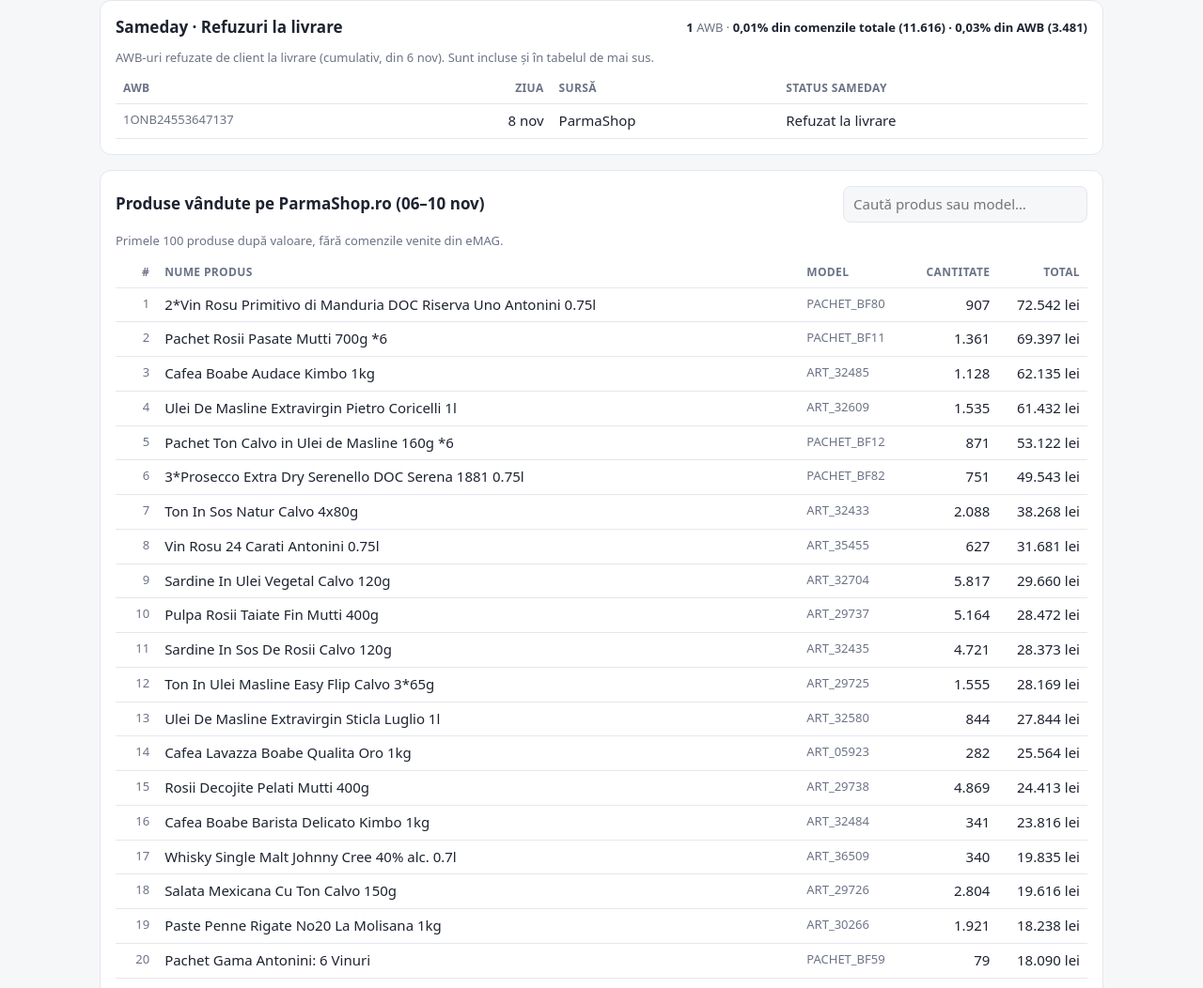
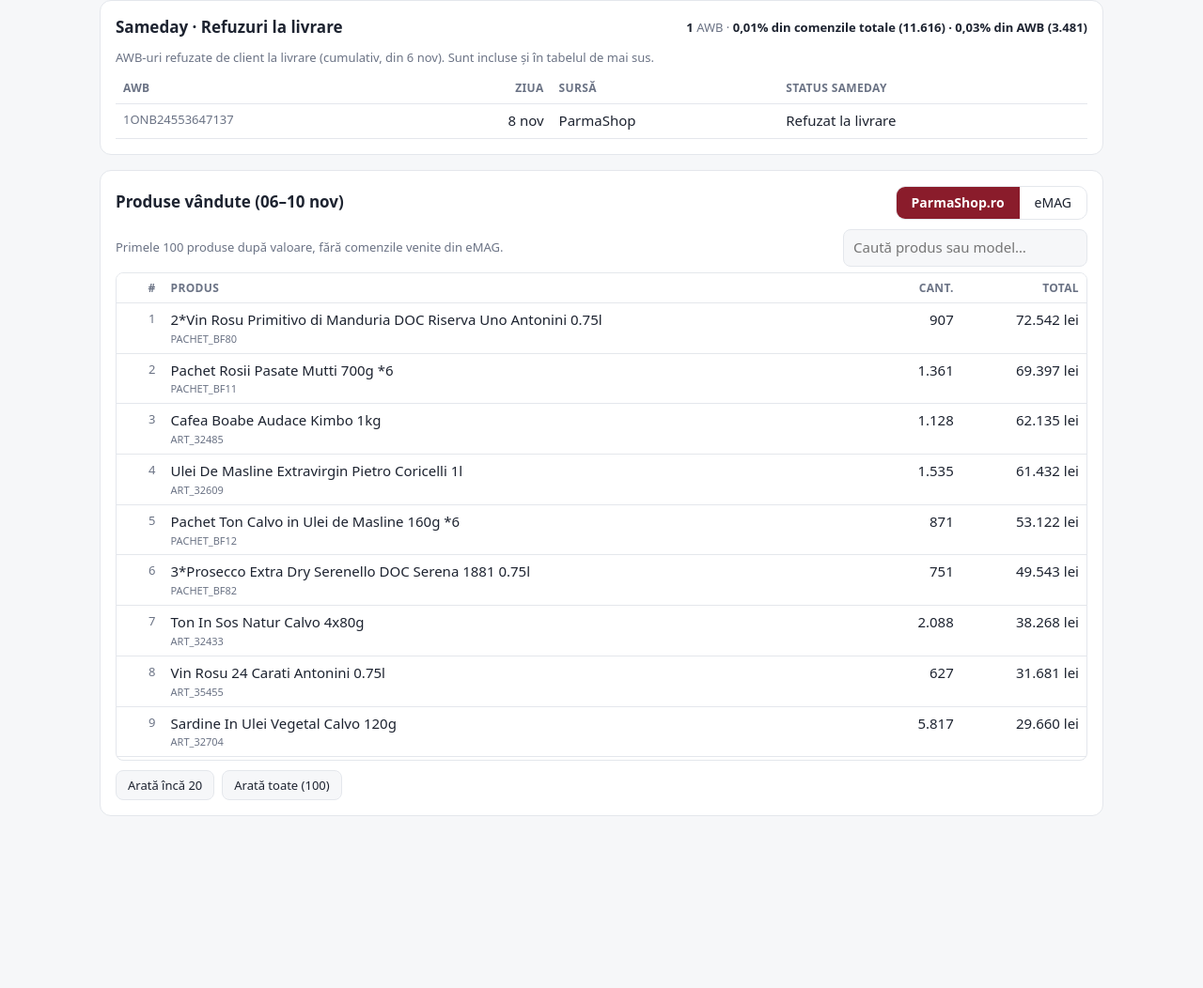
Before and after one commit to Geanta1/bf-drinks, a plain HTML site: page rapoarte/index.html in a window 1280 px wide. Shown: the part 1572-2624 px from the top of the page at 94% size. After the commit the page ends 2497 px from the top, so only its background shows below. Drawn offline with Linux system fonts and the light colour scheme.

Commit message:
Produse: tab-uri ParmaShop/eMAG, top 10 + Arata mai multe

```diff
--- a/rapoarte/index.html
+++ b/rapoarte/index.html
@@ -49,6 +49,16 @@ h3.sec{font-size:19px;margin:28px 0 12px;display:flex;align-items:baseline;gap:1
 .cur{display:inline-flex;margin-left:10px;border:1px solid var(--line);border-radius:8px;overflow:hidden;vertical-align:middle}.cur button{border:0;background:var(--card);color:var(--muted);font:600 12px system-ui,sans-serif;padding:4px 10px;cursor:pointer}.cur button.on{background:var(--acc);color:#fff}
 details summary{cursor:pointer;color:var(--muted);font-size:13px;margin-top:10px}
 @media (max-width:760px){.kpis{grid-template-columns:repeat(2,1fr)}.kpi .v{font-size:20px}.chart,.days{gap:12px}.bw .v{font-size:10.5px}td.m{white-space:normal}}
+.ptabs{display:inline-flex;border:1px solid var(--line);border-radius:10px;overflow:hidden}
+.ptabs button{border:0;background:transparent;color:var(--ink);font:inherit;font-size:14px;padding:7px 16px;cursor:pointer}
+.ptabs button.on{background:var(--acc);color:#fff;font-weight:600}
+.plist{max-height:520px;overflow:auto;border:1px solid var(--line);border-radius:8px}
+.plist thead th{position:sticky;top:0;background:var(--card);z-index:1}
+.plist tr:last-child td{border-bottom:0}
+.plist .mdl{font-size:11px;color:var(--muted);margin-top:1px}
+.pmore{display:flex;gap:8px;flex-wrap:wrap;margin-top:10px}
+.pmore:empty{display:none}
+.pmore button{border:1px solid var(--line);background:var(--bg);color:var(--ink);font:inherit;font-size:13px;padding:6px 12px;border-radius:8px;cursor:pointer}
 </style>
 </head>
 <body>
@@ -92,27 +102,27 @@ details summary{cursor:pointer;color:var(--muted);font-size:13px;margin-top:10px
   <div class="upd" style="margin-bottom:8px">AWB-uri refuzate de client la livrare (cumulativ, din 6 nov). Sunt incluse și în tabelul de mai sus.</div>
   <div class="scroll"><table><thead><tr><th>AWB</th><th class="n">Ziua</th><th>Sursă</th><th>Status Sameday</th></tr></thead><tbody></tbody></table></div>
 </section>
-<section class="card" id="prodps">
+<section class="card" id="prod">
   <div class="tools">
-    <h2 style="margin:0">Produse vândute pe ParmaShop.ro (06–10 nov)</h2>
-    <input type="search" id="psq" placeholder="Caută produs sau model…">
+    <h2 style="margin:0">Produse vândute (06–10 nov)</h2>
+    <div class="ptabs"><button data-p="ps" class="on">ParmaShop.ro</button><button data-p="em">eMAG</button></div>
   </div>
-  <div class="upd" id="pspinfo" style="margin-bottom:8px"></div>
-  <div class="scroll"><table>
-    <thead id="psth"><tr><th data-k="r" class="n">#</th><th data-k="0">Nume produs</th><th data-k="1">Model</th><th data-k="2" class="n">Cantitate</th><th data-k="3" class="n">Total</th></tr></thead>
-    <tbody id="pspt"></tbody>
-  </table></div>
-</section>
-<section class="card" id="emag">
-  <div class="tools">
-    <h2 style="margin:0">Produse vândute pe eMAG (06–10 nov)</h2>
-    <input type="search" id="emq" placeholder="Caută produs sau model…">
+  <div id="prodps">
+    <div class="tools" style="margin-bottom:6px"><div class="upd" id="pspinfo"></div><input type="search" id="psq" placeholder="Caută produs sau model…"></div>
+    <div class="plist"><table>
+      <thead id="psth"><tr><th data-k="r" class="n">#</th><th data-k="0">Produs</th><th data-k="2" class="n">Cant.</th><th data-k="3" class="n">Total</th></tr></thead>
+      <tbody id="pspt"></tbody>
+    </table></div>
+    <div class="pmore" id="psmore"></div>
   </div>
-  <div class="upd" id="empinfo" style="margin-bottom:8px"></div>
-  <div class="scroll"><table>
-    <thead id="emth"><tr><th data-k="r" class="n">#</th><th data-k="0">Nume produs</th><th data-k="1">Model</th><th data-k="2" class="n">Cantitate</th><th data-k="3" class="n">Total</th></tr></thead>
-    <tbody id="empt"></tbody>
-  </table></div>
+  <div id="emag" style="display:none">
+    <div class="tools" style="margin-bottom:6px"><div class="upd" id="empinfo"></div><input type="search" id="emq" placeholder="Caută produs sau model…"></div>
+    <div class="plist"><table>
+      <thead id="emth"><tr><th data-k="r" class="n">#</th><th data-k="0">Produs</th><th data-k="2" class="n">Cant.</th><th data-k="3" class="n">Total</th></tr></thead>
+      <tbody id="empt"></tbody>
+    </table></div>
+    <div class="pmore" id="emmore"></div>
+  </div>
 </section>
 </div>
 <script>
@@ -176,12 +186,16 @@ function renderP(x){
   const b=B[x],D=b.D;if(!D)return;const q=$(x+'q').value.trim().toLowerCase();
   let rows=D.p.map((r,i)=>({r:i+1,d:r})).filter(o=>!q||(o.d[0]+' '+o.d[1]).toLowerCase().includes(q));
   rows.sort((a,c)=>{const p=b.k==='r'?a.r:a.d[b.k],y=b.k==='r'?c.r:c.d[b.k];return (typeof p==='string'?p.localeCompare(y,'ro'):p-y)*b.dir;});
-  $(x+'pt').innerHTML=rows.map(o=>`<tr><td class="n m">${o.r}</td><td>${esc(o.d[0])}</td><td class="m">${esc(o.d[1])}</td><td class="n">${int(o.d[2])}</td><td class="n">${lei(o.d[3])}</td></tr>`).join('')||'<tr><td colspan="5" class="m">Niciun produs găsit.</td></tr>';
+  const all=rows.length;const lim=q?all:(b.lim||10);
+  $(x+'pt').innerHTML=rows.slice(0,lim).map(o=>`<tr><td class="n m">${o.r}</td><td>${esc(o.d[0])}<div class="mdl">${esc(o.d[1])}</div></td><td class="n">${int(o.d[2])}</td><td class="n">${lei(o.d[3])}</td></tr>`).join('')||'<tr><td colspan="4" class="m">Niciun produs găsit.</td></tr>';
+  $(x+'more').innerHTML=lim<all?`<button data-a="more">Arată încă ${Math.min(20,all-lim)}</button><button data-a="all">Arată toate (${all})</button>`:(!q&&all>10?'<button data-a="less">Arată doar primele 10</button>':'');
 }
 ['ps','em'].forEach(x=>{
   document.querySelectorAll('#'+x+'th th[data-k]').forEach(th=>th.onclick=()=>{const b=B[x];const k=th.dataset.k==='r'?'r':+th.dataset.k;b.dir=(k===b.k)?-b.dir:(typeof k==='number'&&k<2?1:-1);b.k=k;renderP(x);});
   $(x+'q').oninput=()=>renderP(x);
+  $(x+'more').onclick=ev=>{const a=ev.target.dataset.a;if(!a)return;const b=B[x];b.lim=a==='more'?(b.lim||10)+20:(a==='all'?1e9:10);renderP(x);};
 });
+document.querySelectorAll('.ptabs button').forEach(b=>b.onclick=()=>{document.querySelectorAll('.ptabs button').forEach(z=>z.classList.toggle('on',z===b));$('prodps').style.display=b.dataset.p==='ps'?'':'none';$('emag').style.display=b.dataset.p==='em'?'':'none';});
 let LAST=null;
 const setCur=c=>{CUR=c;try{localStorage.setItem('cur',c)}catch(e){}document.querySelectorAll('.cur button').forEach(b=>b.classList.toggle('on',b.dataset.c===CUR));if(LAST)render(LAST);};
 document.querySelectorAll('.cur button').forEach(b=>b.onclick=()=>setCur(b.dataset.c));setCur(CUR);
```
